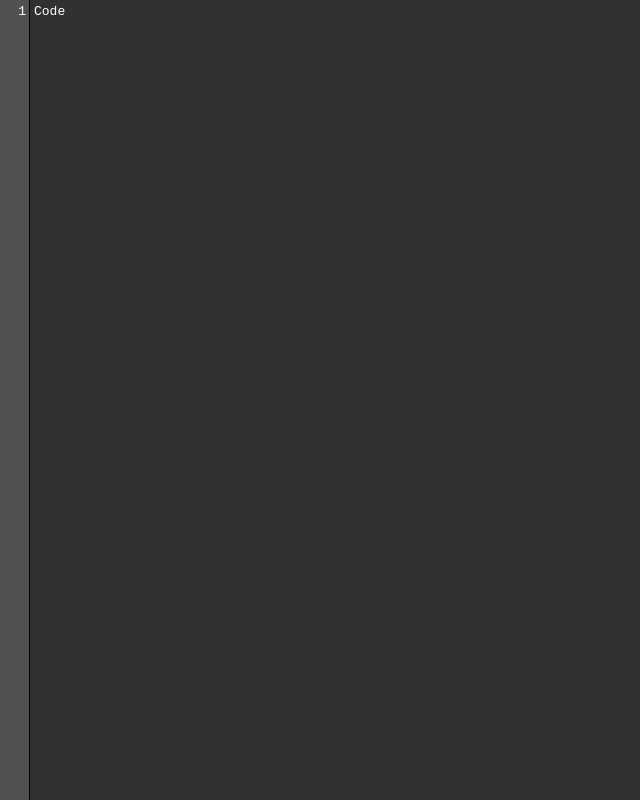
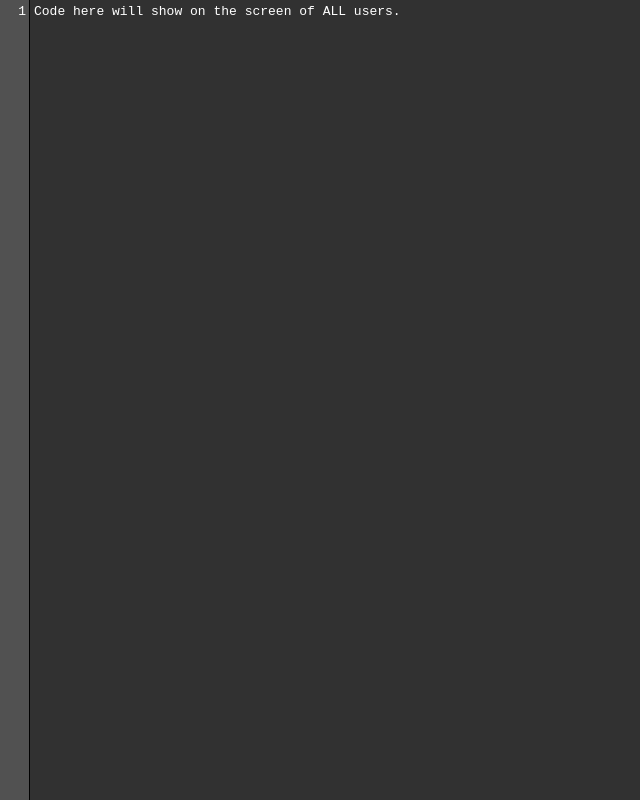
Before and after one commit to UnknownSilence/codeDocs, a website: page public/index.html in a window 1280 px wide. Shown: the whole page, without its empty margins (0-640 px from the left). Drawn offline with nearby package versions, Linux system fonts and the light colour scheme; no server answers.

Commit message:
Update index.html

```diff
--- a/public/index.html
+++ b/public/index.html
@@ -13,7 +13,7 @@
 </head>
 
 <body>
-  <textarea id="codePanel" class="codemirror-textarea">Code</textarea>
+  <textarea id="codePanel" class="codemirror-textarea">Code here will show on the screen of ALL users.</textarea>
 
   <script src="./codemirror.js"></script>
   <script src="./main.js"></script>
```
